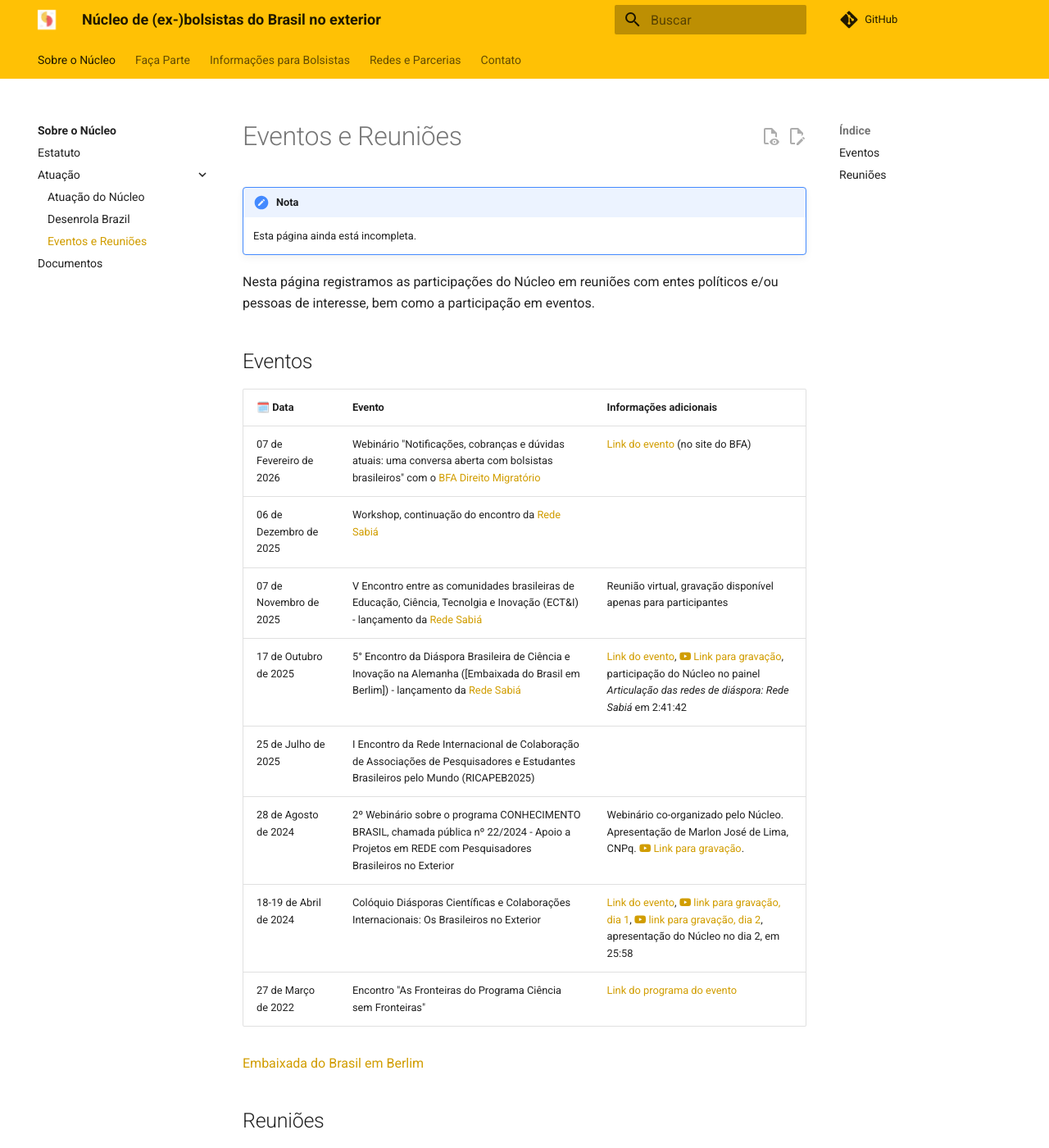
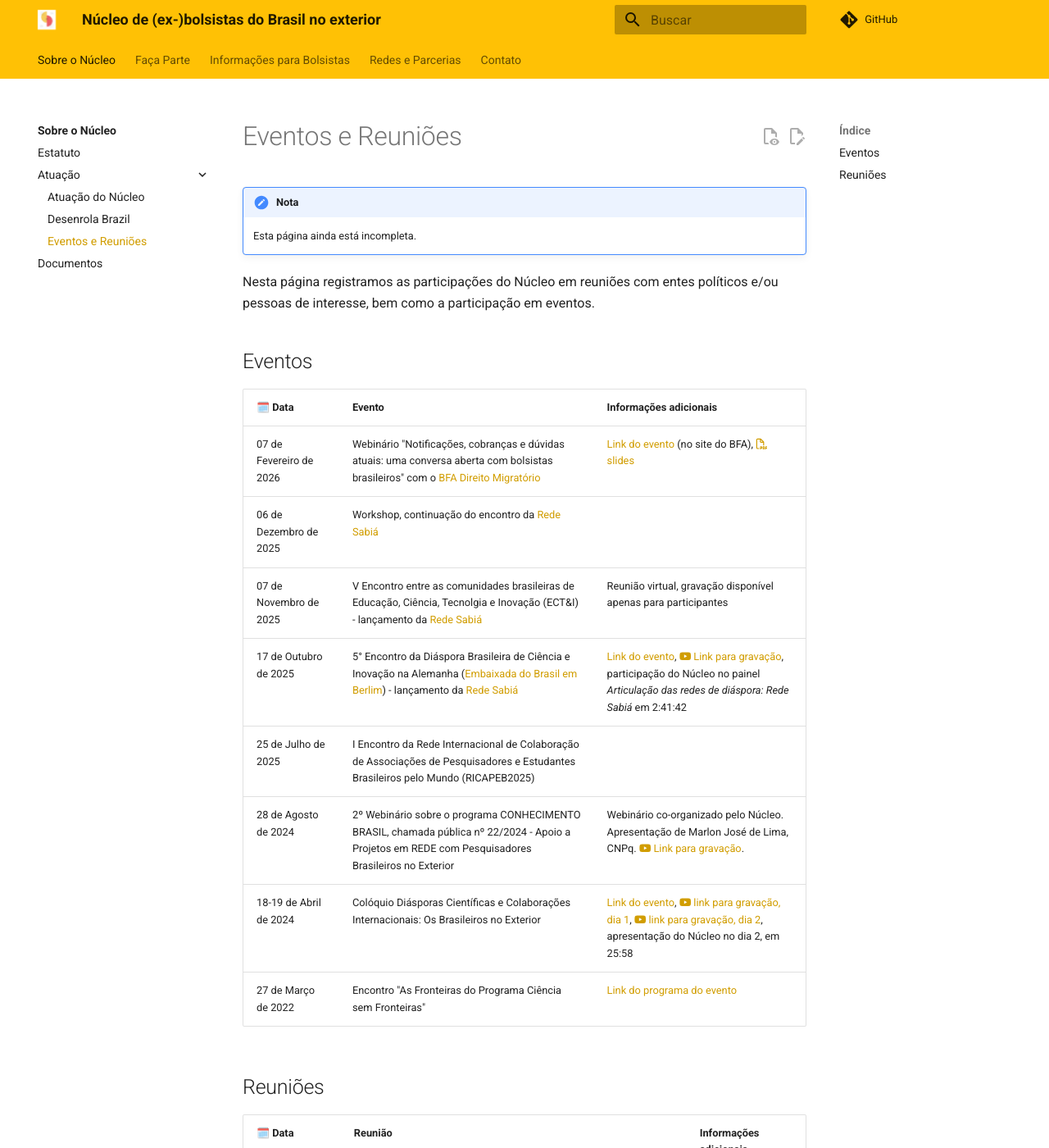
Before and after one commit to exbolsistas/exbolsistas.github.io, an MkDocs documentation site: the page built from docs/eventos-reunioes.md, in a window 1280 px wide and 1400 px high. Shown: the whole window at 82% size. Built offline with MkDocs 1.6.1 and Material for MkDocs 9.7.7, drawn with Linux system fonts in a browser that asks for light colours; comment, search, counter and statistics services are not loaded.

Commit message:
docs: Adicionado link para slides de webinário
Mudança adicional: Correção de formato de link para
embaixada.

```diff
--- a/docs/eventos-reunioes.md
+++ b/docs/eventos-reunioes.md
@@ -11,7 +11,7 @@ Nesta página registramos as participações do Núcleo em reuniões com entes p
 
 | 🗓️ Data              | Evento                                                                                                                                             | Informações adicionais                                                                                                                                                                                                                                |
 | ----------------------- | -------------------------------------------------------------------------------------------------------------------------------------------------- | ----------------------------------------------------------------------------------------------------------------------------------------------------------------------------------------------------------------------------------------------------- |
-| 07 de Fevereiro de 2026 | Webinário "Notificações, cobranças e dúvidas atuais: uma conversa aberta com bolsistas brasileiros" com o [BFA Direito Migratório]                 | [Link do evento][2026-02-webinario-bfa] (no site do BFA)                                                                                                                                                                                              |
+| 07 de Fevereiro de 2026 | Webinário "Notificações, cobranças e dúvidas atuais: uma conversa aberta com bolsistas brasileiros" com o [BFA Direito Migratório]                 | [Link do evento][2026-02-webinario-bfa] (no site do BFA), [:fontawesome-regular-file-pdf: slides][2026-02-webinario-bfa-slides]                                                                                                                       |
 | 06 de Dezembro de 2025  | Workshop, continuação do encontro da [Rede Sabiá]                                                                                                  |                                                                                                                                                                                                                                                       |
 | 07 de Novembro de 2025  | V Encontro entre as comunidades brasileiras de Educação, Ciência, Tecnolgia e Inovação (ECT&I) - lançamento da [Rede Sabiá]                        | Reunião virtual, gravação disponível apenas para participantes                                                                                                                                                                                        |
 | 17 de Outubro de 2025   | 5° Encontro da Diáspora Brasileira de Ciência e Inovação na Alemanha ([Embaixada do Brasil em Berlim]) - lançamento da [Rede Sabiá]                | [Link do evento][5o-encontro-berlim], [:fontawesome-brands-youtube: Link para gravação][gr-5o-encontro-berlim], participação do Núcleo no painel _Articulação das redes de diáspora: Rede Sabiá_ em 2:41:42                                           |
@@ -20,10 +20,11 @@ Nesta página registramos as participações do Núcleo em reuniões com entes p
 | 18-19 de Abril de 2024  | Colóquio Diásporas Científicas e Colaborações Internacionais: Os Brasileiros no Exterior                                                           | [Link do evento][2024-col-diasporas], [:fontawesome-brands-youtube: link para gravação, dia 1][gr-2024-col-diasporas-1], [:fontawesome-brands-youtube: link para gravação, dia 2][gr-2024-col-diasporas-2], apresentação do Núcleo no dia 2, em 25:58 |
 | 27 de Março de 2022     | Encontro "As Fronteiras do Programa Ciência sem Fronteiras"                                                                                        | [Link do programa do evento][programa-fronteiras-do-csf]                                                                                                                                                                                              |
 
+[2026-02-webinario-bfa-slides]: https://drive.google.com/file/d/1oo6K-ss6WT6extBMUEA45qmjHXriV16W
 [2026-02-webinario-bfa]: https://bfamigratorio.com.br/webinar-notificacoes-cobrancas-bolsistas-brasileiros-exterior/
 [BFA Direito Migratório]: https://bfamigratorio.com.br
 [Rede Sabiá]: https://redesabia.org
-[Embaixada do Brasil em Berlim](https://www.gov.br/mre/pt-br/embaixada-berlim)
+[Embaixada do Brasil em Berlim]: https://www.gov.br/mre/pt-br/embaixada-berlim
 [5o-encontro-berlim]: https://www.eventbrite.de/e/5o-encontro-da-diaspora-brasileira-de-ciencia-e-inovacao-na-alemanha-tickets-1602051973579
 [gr-5o-encontro-berlim]: https://youtu.be/Ws3g6RbHYO8?si=OpchQ-Ja1SZd0De_&t=9703
 [gr-2webinario-cb]: https://www.youtube.com/watch?v=hIlmx_3Bo2o
```
